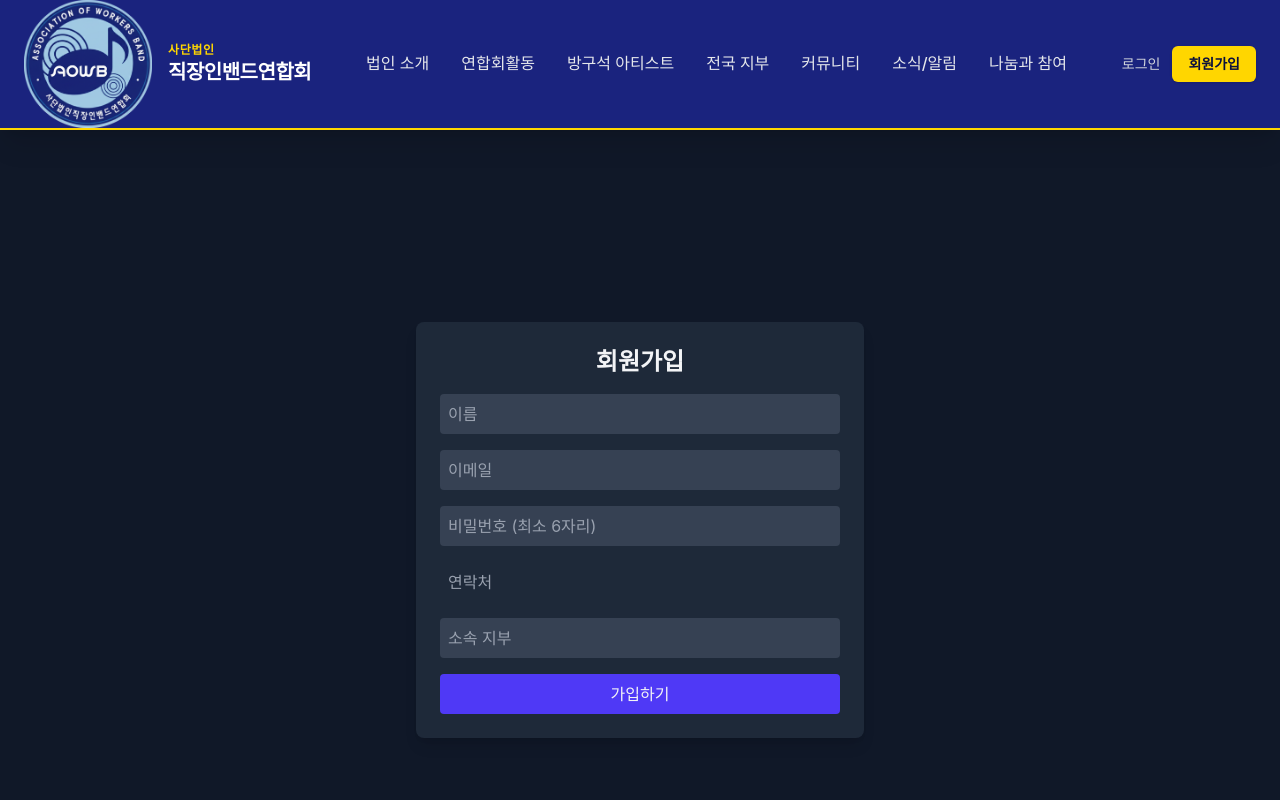
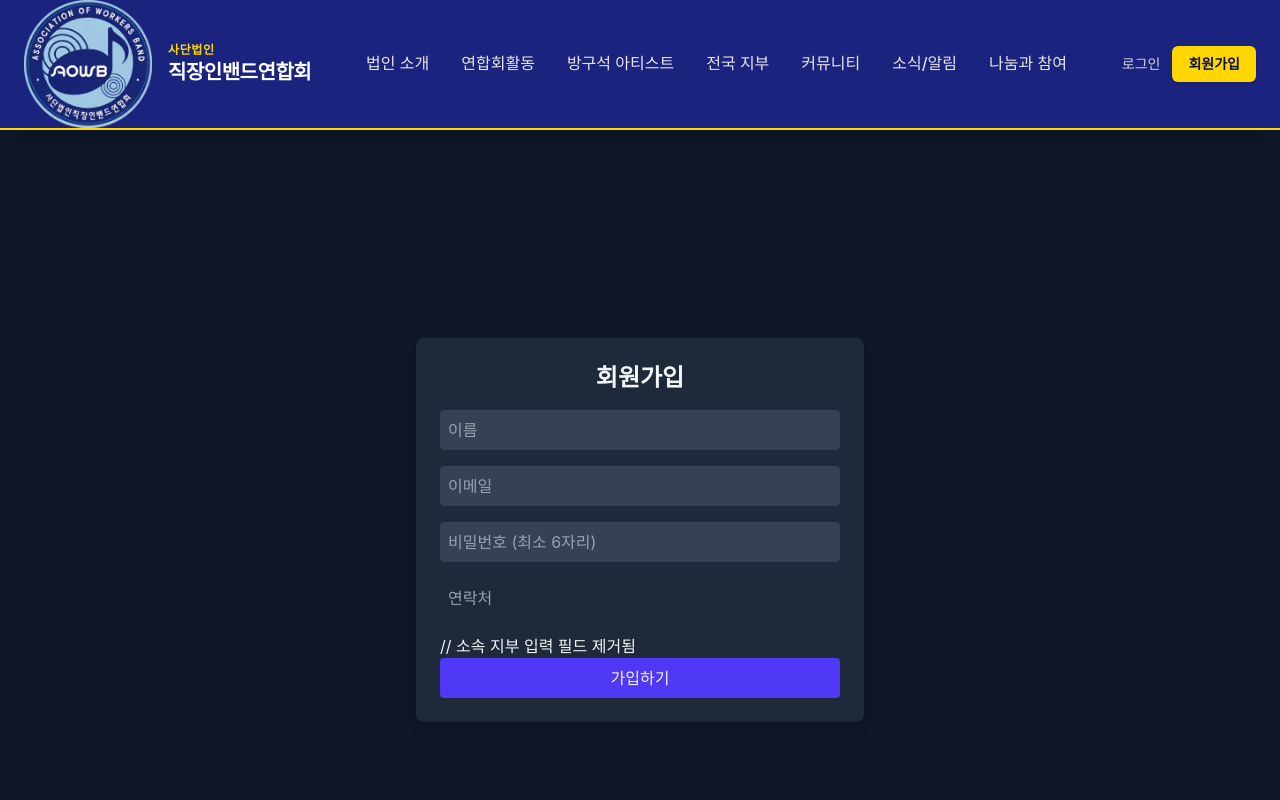
Before and after one commit to dowooksang/-, a Next.js app: page /signup in a window 1280 px wide. Shown: the top 800 px of the page. Built offline with nearby package versions, Linux system fonts and the light colour scheme; a web font is replaced by a local one.

Commit message:
Apply dark theme to admin login, improve error handling, remove branch field from signup

```diff
--- a/src/app/admin/login/page.tsx
+++ b/src/app/admin/login/page.tsx
@@ -28,9 +28,9 @@ export default function AdminLoginPage() {
       });
       if (authError) throw authError;
 
-      // 관리자 테이블에서 레벨 확인
+      // 관리자인지 레벨 6 확인
       const { data, error: dbError } = await supabase
-        .from('admins')
+        .from('admin_users')
         .select('level')
         .eq('email', form.email)
         .single();
@@ -39,10 +39,12 @@ export default function AdminLoginPage() {
         throw new Error('관리자 권한이 없습니다.');
       }
 
-      // 성공 시 대시보드로 이동
-      router.push('/admin/dashboard');
+      // 성공 시 대시보드로 강제 이동
+      router.replace('/admin/dashboard');
     } catch (err: any) {
-      setError(err.message || '로그인 중 오류가 발생했습니다.');
+      const msg = err.message || '로그인 중 오류가 발생했습니다.';
+      setError(msg);
+      alert(msg);
     } finally {
       setLoading(false);
     }
--- a/src/app/signup/page.tsx
+++ b/src/app/signup/page.tsx
@@ -14,7 +14,6 @@ export default function SignupPage() {
     email: '',
     password: '',
     phone: '',
-    branch: '',
   });
   const [error, setError] = useState('');
   const [success, setSuccess] = useState('');
@@ -42,7 +41,6 @@ export default function SignupPage() {
         name: form.name,
         email: form.email,
         phone: form.phone,
-        branch: form.branch,
         created_at: new Date().toISOString(),
       });
       if (dbError) throw dbError;
@@ -98,14 +96,7 @@ export default function SignupPage() {
           onChange={handleChange}
           className="w-full p-2 rounded bg-gray=700 placeholder-gray-400 focus:outline-none focus:ring-2 focus:ring-indigo-500"
         />
-        <input
-          type="text"
-          name="branch"
-          placeholder="소속 지부"
-          value={form.branch}
-          onChange={handleChange}
-          className="w-full p-2 rounded bg-gray-700 placeholder-gray-400 focus:outline-none focus:ring-2 focus:ring-indigo-500"
-        />
+        // 소속 지부 입력 필드 제거됨
         <button
           type="submit"
           className="w-full py-2 bg-indigo-600 hover:bg-indigo-500 rounded transition-colors"
```
